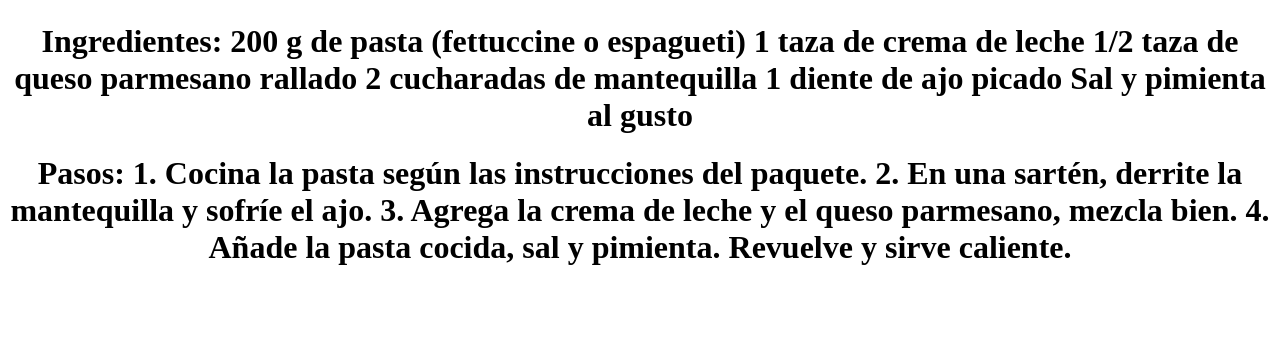
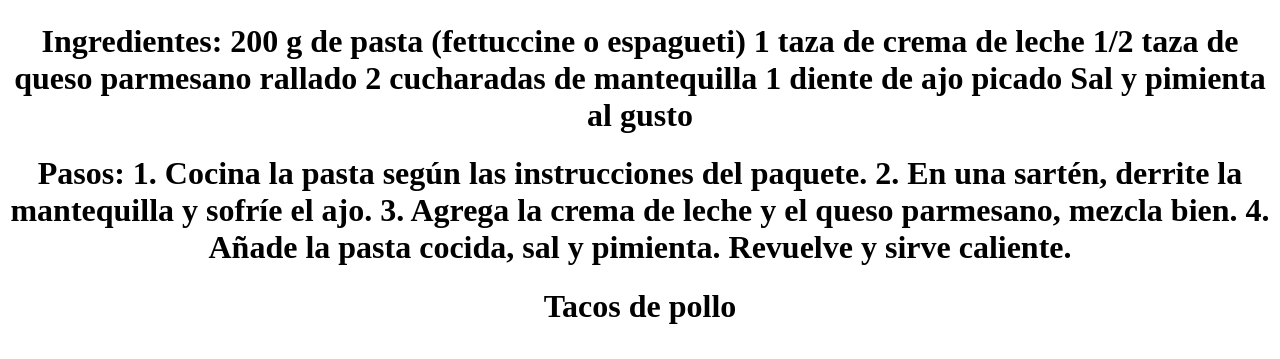
Before and after one commit to gabrieldd3/rubrica_jueves, a plain HTML site: page index.html in a window 1280 px wide. Shown: the part 441-800 px from the top of the page. Drawn offline with Linux system fonts and the light colour scheme.

Commit message:
agrego el segundo platillo

```diff
--- a/index.html
+++ b/index.html
@@ -23,6 +23,7 @@
             2. En una sartén, derrite la mantequilla y sofríe el ajo.
             3. Agrega la crema de leche y el queso parmesano, mezcla bien.
             4. Añade la pasta cocida, sal y pimienta. Revuelve y sirve caliente.</h1>
+        <h1>Tacos de pollo</h1>
 
 
 
```
